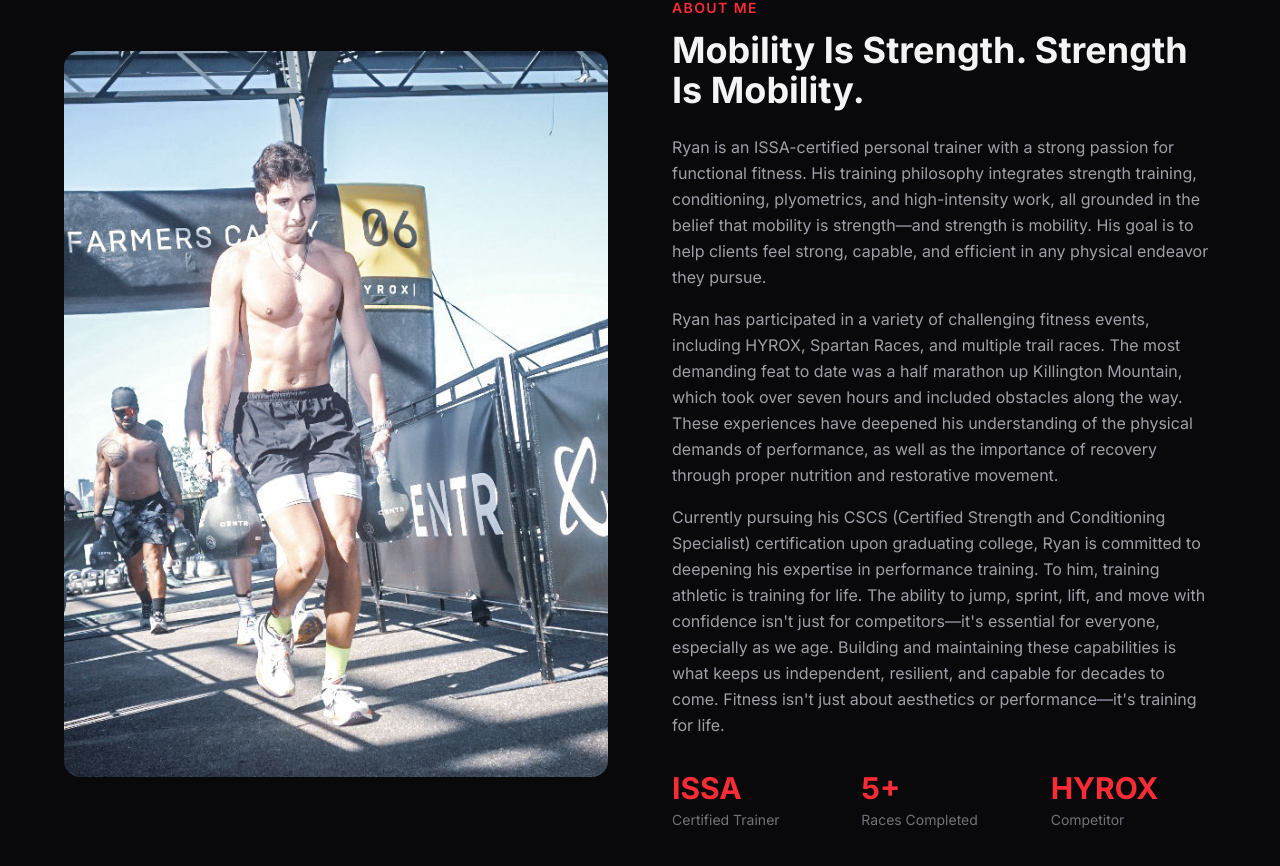
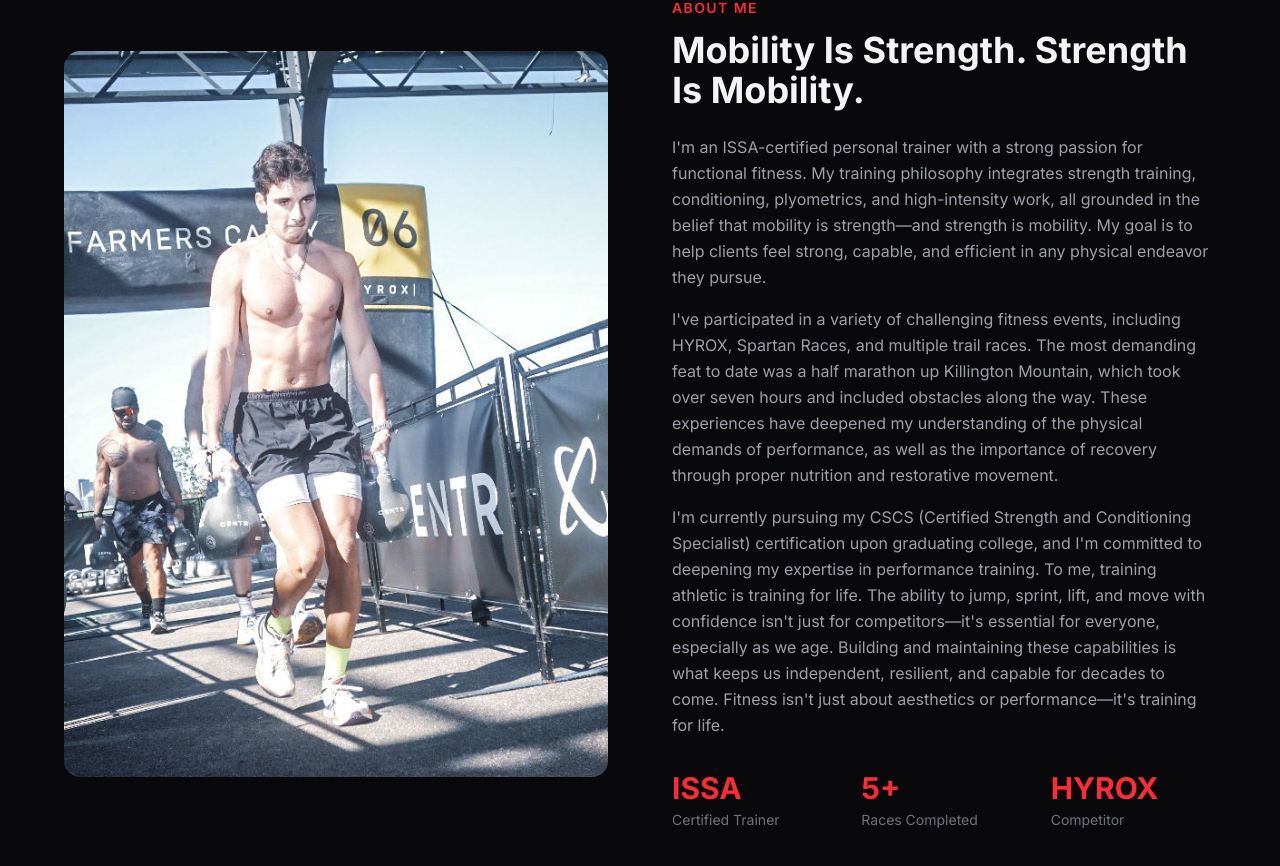
Before and after one commit to ryanzerka-blip/rz-performance, a Next.js app: page / in a window 1280 px wide. Shown: the part 898-1764 px from the top of the page. Built offline with nearby package versions, Linux system fonts and the light colour scheme.

Commit message:
Change bio from third person to first person

```diff
--- a/src/app/page.tsx
+++ b/src/app/page.tsx
@@ -138,24 +138,24 @@
             Mobility Is Strength. Strength Is Mobility.
           </h2>
           <p className="text-zinc-400 leading-relaxed mb-4">
-            Ryan is an ISSA-certified personal trainer with a strong passion for functional
-            fitness. His training philosophy integrates strength training, conditioning,
+            I&apos;m an ISSA-certified personal trainer with a strong passion for functional
+            fitness. My training philosophy integrates strength training, conditioning,
             plyometrics, and high-intensity work, all grounded in the belief that mobility is
-            strength&mdash;and strength is mobility. His goal is to help clients feel strong,
+            strength&mdash;and strength is mobility. My goal is to help clients feel strong,
             capable, and efficient in any physical endeavor they pursue.
           </p>
           <p className="text-zinc-400 leading-relaxed mb-4">
-            Ryan has participated in a variety of challenging fitness events, including HYROX,
+            I&apos;ve participated in a variety of challenging fitness events, including HYROX,
             Spartan Races, and multiple trail races. The most demanding feat to date was a half
             marathon up Killington Mountain, which took over seven hours and included obstacles
-            along the way. These experiences have deepened his understanding of the physical
+            along the way. These experiences have deepened my understanding of the physical
             demands of performance, as well as the importance of recovery through proper
             nutrition and restorative movement.
           </p>
           <p className="text-zinc-400 leading-relaxed mb-8">
-            Currently pursuing his CSCS (Certified Strength and Conditioning Specialist)
-            certification upon graduating college, Ryan is committed to deepening his expertise
-            in performance training. To him, training athletic is training for life. The ability
+            I&apos;m currently pursuing my CSCS (Certified Strength and Conditioning Specialist)
+            certification upon graduating college, and I&apos;m committed to deepening my expertise
+            in performance training. To me, training athletic is training for life. The ability
             to jump, sprint, lift, and move with confidence isn&apos;t just for
             competitors&mdash;it&apos;s essential for everyone, especially as we age. Building
             and maintaining these capabilities is what keeps us independent, resilient, and
```
